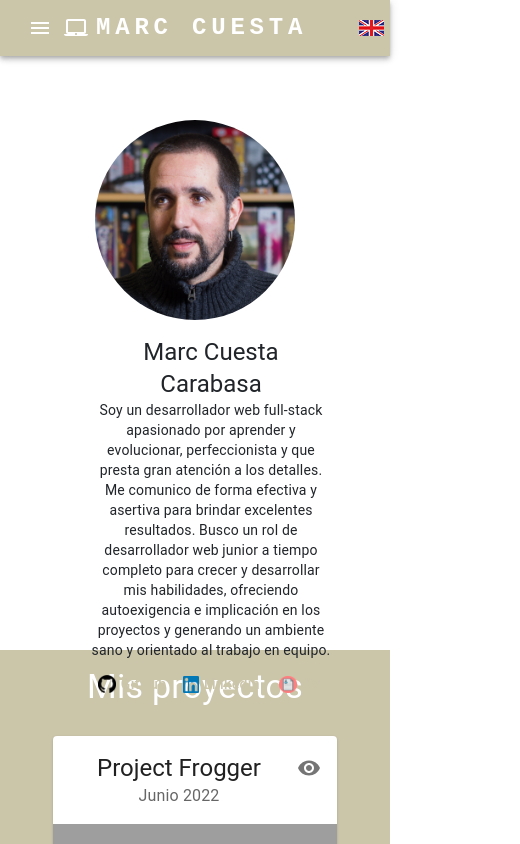
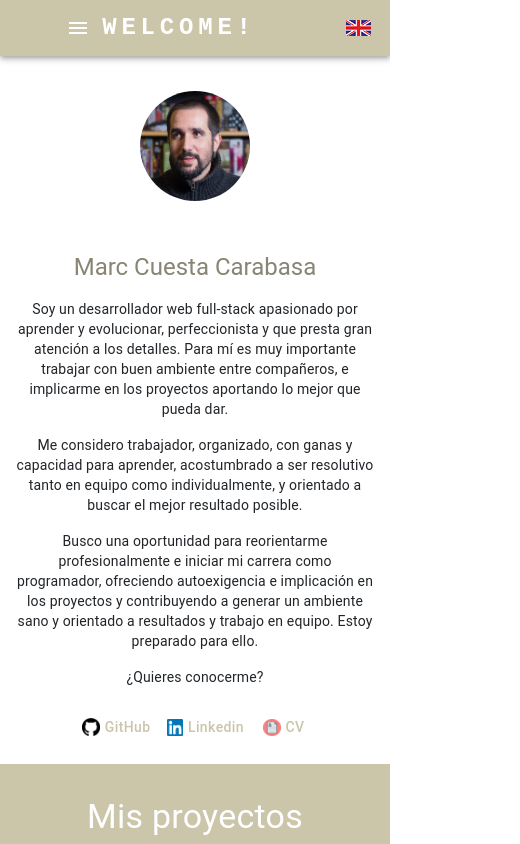
Before and after one commit to Lechuza7/portfolio, a React (Create React App) app: page / in a window 390 px wide. Shown: the top 844 px of the page, 520 px wide, since content can reach past the window. Built offline with nearby package versions, Linux system fonts and the light colour scheme; grey boxes are pictures that could not be loaded.

Commit message:
Responsive about and skills sections

```diff
--- /dev/null
+++ b/src/components/About.css
@@ -0,0 +1,23 @@
+@media only screen and (max-width:450px) {
+
+  #about-box {
+    height: 500px;
+  }
+
+  #avatar-pic {
+    width: 110px;
+    height: 110px;
+  }
+
+  #bio-box {
+    width: 450px;
+    height: 300px;
+  }
+}
+
+@media only screen and (min-width:450px) {
+
+  #avatar-box {
+    height: 395px;
+  }
+}
--- a/src/components/About.jsx
+++ b/src/components/About.jsx
@@ -1,48 +1,93 @@
-import React from "react";
+import React, { useContext, useEffect, useState } from "react";
+import { LangContext } from "../contexts/LangContext";
 import photo from "../assets/img/avatar.jpg";
 import githubLogo from "../assets/img/github-logo.png";
 import linkedinLogo from "../assets/img/linkedin-logo.png";
 import cvIcon from "../assets/img/CV-icon.png";
-
+import "../components/About.css";
 import { Avatar, Box, Button, Typography } from "@mui/material";
 
 function About() {
-  return (
+  const [lang, setLang] = useState(undefined);
+  const language = useContext(LangContext);
 
+  useEffect(() => {
+    setLang(language);
+  }, [language]);
+
+  return lang?.lang === "esp" ? (
     <Box
+      id="about-box"
       sx={{
         display: "flex",
         flexDirection: "row",
-        m: 8,
         justifyContent: "center",
         flexWrap: "wrap",
+        height: 300,
       }}
     >
-
-       <Avatar
-        alt="Marc's photo"
-        src={photo}
-        sx={{ width: 200, height: 200, display: "flex", flexDirection: "row", justifyContent: "center" }}
-      />
       <Box
+        id="avatar-box"
+        sx={{
+          display: "flex",
+          alignItems: "center",
+        }}
+      >
+        <Avatar
+          id="avatar-pic"
+          alt="Marc's photo"
+          src={photo}
+          sx={{
+            width: 200,
+            height: 200,
+            display: "flex",
+            marginTop: 4,
+            flexDirection: "row",
+            justifyContent: "center",
+            alignItems: "center",
+          }}
+        />
+      </Box>
+      <Box
+        id="bio-box"
         sx={{
           display: "flex",
           flexDirection: "column",
           width: 500,
-          height: 250,
-          marginLeft: "2rem",
-          marginTop: "1rem",
+          height: 200,
+          marginLeft: "1rem",
+          marginRight: "1rem",
+          marginTop: "3rem",
         }}
       >
-        <Typography variant="h5" component="div">Marc Cuesta Carabasa</Typography>
+        <Typography
+          variant="h5"
+          component="div"
+          sx={{ marginBottom: "1rem", color: "#898574" }}
+        >
+          Marc Cuesta Carabasa
+        </Typography>
         <Typography variant="body2">
-          Soy un desarrollador web full-stack apasionado por aprender y
-          evolucionar, perfeccionista y que presta gran atención a los detalles.
-          Me comunico de forma efectiva y asertiva para brindar excelentes
-          resultados. Busco un rol de desarrollador web junior a tiempo completo
-          para crecer y desarrollar mis habilidades, ofreciendo autoexigencia e
-          implicación en los proyectos y generando un ambiente sano y orientado
-          al trabajo en equipo.
+          <p>
+            Soy un desarrollador web full-stack apasionado por aprender y
+            evolucionar, perfeccionista y que presta gran atención a los
+            detalles. Para mí es muy importante trabajar con buen ambiente entre
+            compañeros, e implicarme en los proyectos aportando lo mejor que
+            pueda dar.
+          </p>
+          <p>
+            Me considero trabajador, organizado, con ganas y capacidad para
+            aprender, acostumbrado a ser resolutivo tanto en equipo como
+            individualmente, y orientado a buscar el mejor resultado posible.
+          </p>
+          <p>
+            Busco una oportunidad para reorientarme profesionalmente e iniciar
+            mi carrera como programador, ofreciendo autoexigencia e implicación
+            en los proyectos y contribuyendo a generar un ambiente sano y
+            orientado a resultados y trabajo en equipo. Estoy preparado para
+            ello.
+          </p>
+          <p>¿Quieres conocerme?</p>
         </Typography>
         <Box
           sx={{
@@ -94,7 +139,116 @@ function About() {
         </Box>
       </Box>
     </Box>
-
+  ) : (
+    <Box
+      sx={{
+        display: "flex",
+        flexDirection: "row",
+        m: 10,
+        justifyContent: "center",
+        alignItems: "center",
+        flexWrap: "wrap",
+      }}
+    >
+      <Avatar
+        alt="Marc's photo"
+        src={photo}
+        sx={{
+          width: 200,
+          height: 200,
+          display: "flex",
+          flexDirection: "row",
+          justifyContent: "center",
+        }}
+      />
+      <Box
+        sx={{
+          display: "flex",
+          flexDirection: "column",
+          width: 500,
+          height: 250,
+          marginLeft: "2rem",
+          marginTop: "1rem",
+        }}
+      >
+        <Typography
+          variant="h5"
+          component="div"
+          sx={{ marginBottom: "1rem", color: "#898574" }}
+        >
+          Marc Cuesta Carabasa
+        </Typography>
+        <Typography variant="body2">
+          <p>
+            I am a full-stack web developer passionate about learning and
+            evolving, perfectionist and with great attention to detail. For me
+            it is very important to work with a good atmosphere among
+            colleagues, and to get involved in the projects contributing the
+            best that I can give.
+          </p>
+          <p>
+            I consider myself a hard-working, organized person, eager and
+            capable of learning, accustomed to being decisive both in a team and
+            individually, and oriented to seek the best possible result.
+          </p>
+          <p>
+            I am looking for an opportunity to reorient myself professionally
+            and start my career as a developer, offering self-demand and
+            involvement in projects and contributing to generating a healthy
+            environment oriented towards results and teamwork. I'm ready for it.
+          </p>
+          <p>Do you want to meet me?</p>
+        </Typography>
+        <Box
+          sx={{
+            display: "flex",
+            flexDirection: "row",
+            justifyContent: "center",
+          }}
+        >
+          <Button
+            href="https://github.com/Lechuza7"
+            color="secondary"
+            target="_blank"
+            sx={{ textTransform: "none", color: "#CBC5AA", height: "3rem" }}
+          >
+            <img
+              src={githubLogo}
+              alt="GitHub Logo"
+              height="50%"
+              style={{ marginRight: "0.3rem" }}
+            />
+            GitHub
+          </Button>
+          <Button
+            href="https://www.linkedin.com/in/marccuestacarabasa/"
+            target="_blank"
+            sx={{ textTransform: "none", color: "#CBC5AA", height: "3rem" }}
+          >
+            <img
+              src={linkedinLogo}
+              alt="LinkedIn Logo"
+              height="46%"
+              style={{ marginRight: "0.3rem" }}
+            />
+            Linkedin
+          </Button>
+          <Button
+            href="https://drive.google.com/file/d/1Ek8BfWGN9jn3lqZiJQwctTsSgqbMsPSz/view?usp=sharing"
+            target="_blank"
+            sx={{ textTransform: "none", color: "#CBC5AA", height: "3rem" }}
+          >
+            <img
+              src={cvIcon}
+              alt="CV Icon"
+              height="48%"
+              style={{ marginRight: "0.3rem" }}
+            />
+            CV
+          </Button>
+        </Box>
+      </Box>
+    </Box>
   );
 }
 
--- a/src/components/NavBar.jsx
+++ b/src/components/NavBar.jsx
@@ -49,9 +49,7 @@ function NavBar() {
           sx={{ display: "flex", justifyContent: "center" }}
         >
           <Toolbar disableGutters>
-            <LaptopMacIcon
-              sx={{ display: { xs: "none", md: "flex" }, mr: 1 }}
-            />
+
 
             <Typography
               variant="h6"
@@ -68,7 +66,7 @@ function NavBar() {
                 textDecoration: "none",
               }}
             >
-              MARC CUESTA
+              BIENVENID@!
             </Typography>
 
             <Box sx={{ flexGrow: 1, display: { xs: "flex", md: "none" } }}>
@@ -124,10 +122,7 @@ function NavBar() {
               </Menu>
             </Box>
 
-            <LaptopMacIcon
-              onClick={() => handleClick()}
-              sx={{ display: { xs: "flex", md: "none" }, mr: 1 }}
-            />
+
 
             <Typography
               variant="h5"
@@ -145,7 +140,7 @@ function NavBar() {
                 textDecoration: "none",
               }}
             >
-              MARC CUESTA
+              WELCOME!
             </Typography>
 
             <Box sx={{ flexGrow: 1, display: { xs: "none", md: "flex" } }}>
@@ -187,9 +182,6 @@ function NavBar() {
           sx={{ display: "flex", justifyContent: "center" }}
         >
           <Toolbar disableGutters>
-            <LaptopMacIcon
-              sx={{ display: { xs: "none", md: "flex" }, mr: 1 }}
-            />
 
             <Typography
               variant="h6"
@@ -206,7 +198,7 @@ function NavBar() {
                 textDecoration: "none",
               }}
             >
-              MARC CUESTA
+              WELCOME!
             </Typography>
 
             <Box sx={{ flexGrow: 1, display: { xs: "flex", md: "none" } }}>
@@ -262,11 +254,6 @@ function NavBar() {
               </Menu>
             </Box>
 
-            <LaptopMacIcon
-              onClick={() => handleClick()}
-              sx={{ display: { xs: "flex", md: "none" }, mr: 1 }}
-            />
-
             <Typography
               variant="h5"
               noWrap
@@ -283,7 +270,7 @@ function NavBar() {
                 textDecoration: "none",
               }}
             >
-              MARC CUESTA
+              WELCOME!
             </Typography>
 
             <Box sx={{ flexGrow: 1, display: { xs: "none", md: "flex" } }}>
--- a/src/components/ProjectCard.jsx
+++ b/src/components/ProjectCard.jsx
@@ -98,7 +98,9 @@ export default function ProjectCard(project) {
       <CardMedia
         component="img"
         height="194"
-        image={project.image}
+        onMouseEnter={() => setHoverPic(true)}
+        onMouseOut={() => setHoverPic(false)}
+        image={hoverPic? project.hoverImage : project.image}
         alt={project.title}
       />
       <CardContent>
--- a/src/components/Projects.jsx
+++ b/src/components/Projects.jsx
@@ -31,7 +31,7 @@ function Projects() {
   return lang?.lang === "esp" ? (
     <div
       id="my-projects"
-      style={{ backgroundColor: "#CBC5AA", paddingTop: "1rem", paddingBottom: "2rem" }}
+      style={{ backgroundColor: "#CBC5AA", marginTop: "13rem", paddingTop: "2rem", paddingBottom: "2rem" }}
     >
       <Typography
         variant="h4"
@@ -58,7 +58,7 @@ function Projects() {
   ) : (
     <div
       id="my-projects"
-      style={{ backgroundColor: "#CBC5AA", paddingTop: "1rem" }}
+      style={{ backgroundColor: "#CBC5AA", marginTop: "13rem", paddingTop: "2rem", paddingBottom: "2rem" }}
     >
       <Typography
         variant="h4"
--- /dev/null
+++ b/src/components/Skills.css
@@ -0,0 +1,6 @@
+#skills-tree {
+  margin-bottom: 1rem;
+  width: 100%;
+  max-width: 700px;
+  height: auto;
+}
```
Also changed, not shown: src/components/CertificateCard.jsx (+38 -1 lines), src/components/Certificates.jsx (+8 -4 lines), src/components/Skills.jsx (+6 -8 lines), src/components/prueba.jsx (deleted, +0 -16 lines).
